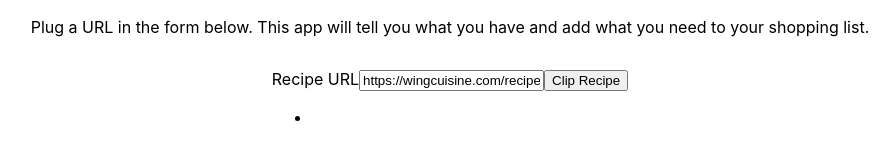
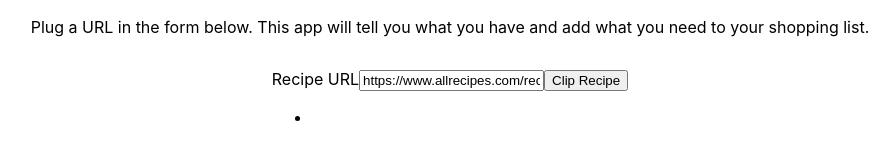
Before and after one commit to wingmatt/kitchensyncc, a Next.js app: page / in a window 1280 px wide. Shown: the part 342-502 px from the top of the page, without its empty margins (190-1086 px from the left). Built offline with nearby package versions, Linux system fonts and the light colour scheme.

Commit message:
Change default url to one with schema JSON

```diff
--- a/components/RecipeSearch.tsx
+++ b/components/RecipeSearch.tsx
@@ -4,7 +4,7 @@ import {Recipe} from '../types'
 const RecipeSearch = () => {
 
   const [recipe, setRecipe] = useState<Recipe>({
-    url: "https://wingcuisine.com/recipes/recipe/smoked-gouda-fusilli-ham/",
+    url: "https://www.allrecipes.com/recipe/22180/waffles-i/",
     ingredients: ['waffles']
   });
 
```
